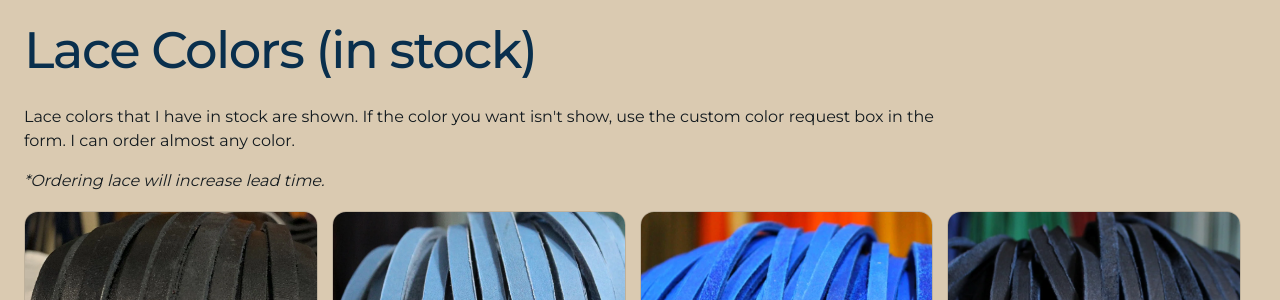
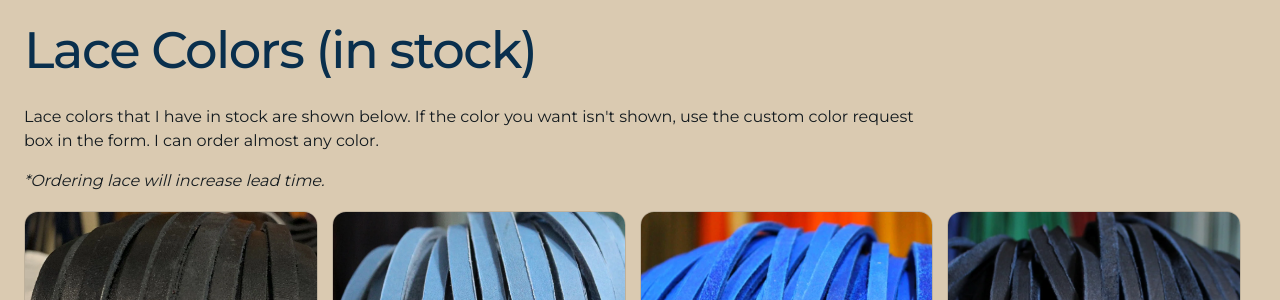
Before and after one commit to kbrettmurphy-ctrl/murphsmitts, a Jekyll site: the page built from services/index.html, in a window 1280 px wide and 900 px high, scrolled down 862 px. Shown: the part 153-453 px from the top of the window. Built offline with Jekyll 4.4.1, drawn with Linux system fonts in a browser that asks for light colours.

Commit message:
Update index.html

```diff
--- a/services/index.html
+++ b/services/index.html
@@ -75,7 +75,7 @@ body_class: inner
 
     <h1>Lace Colors (in stock)</h1>
     <p class="lede">
-      Lace colors that I have in stock are shown. If the color you want isn't show, use the custom color request box in the form. I can order almost any color.
+      Lace colors that I have in stock are shown below. If the color you want isn't shown, use the custom color request box in the form. I can order almost any color.
     </p>
     <p class="note">
       *Ordering lace will increase lead time.
```
